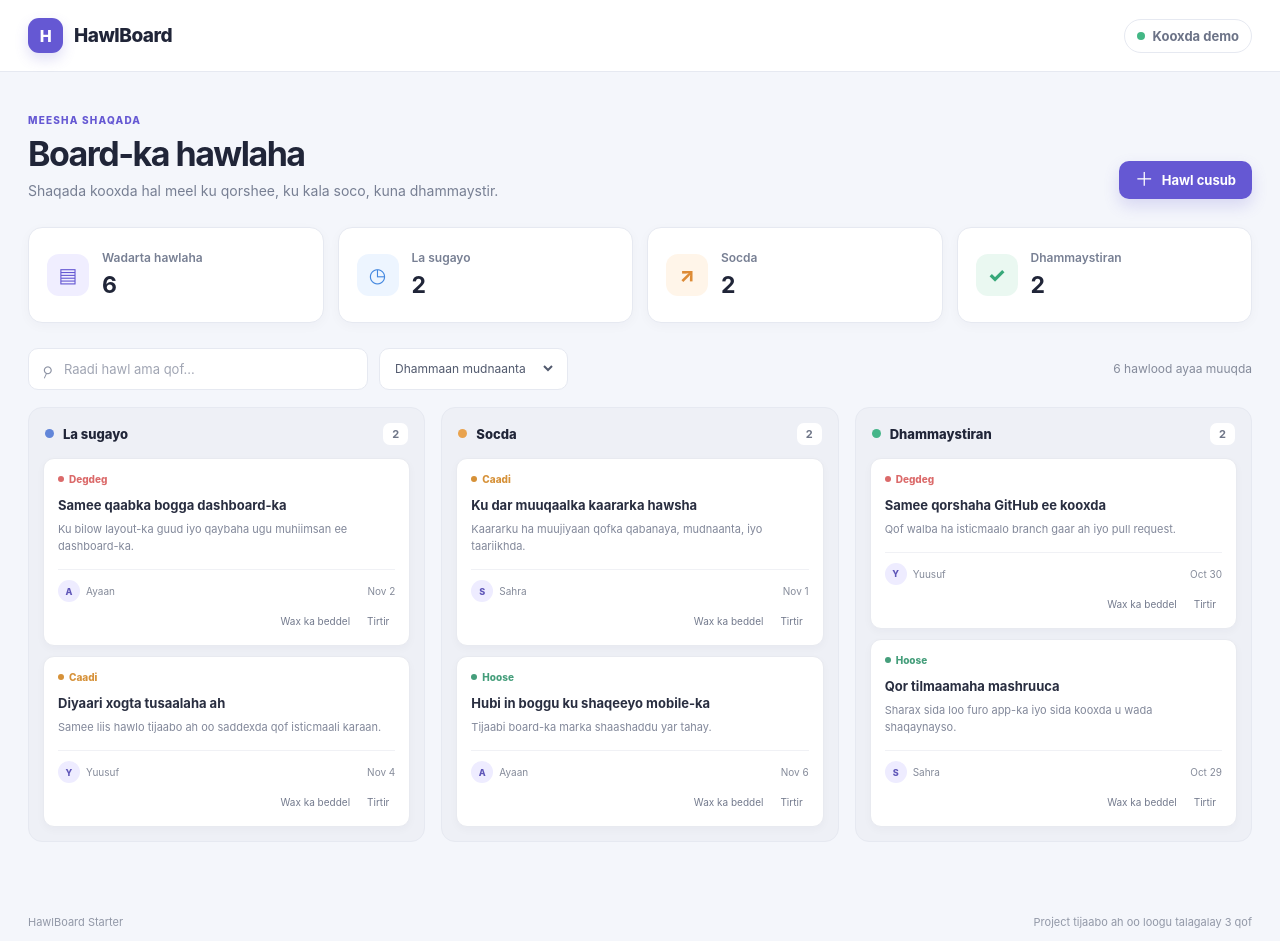
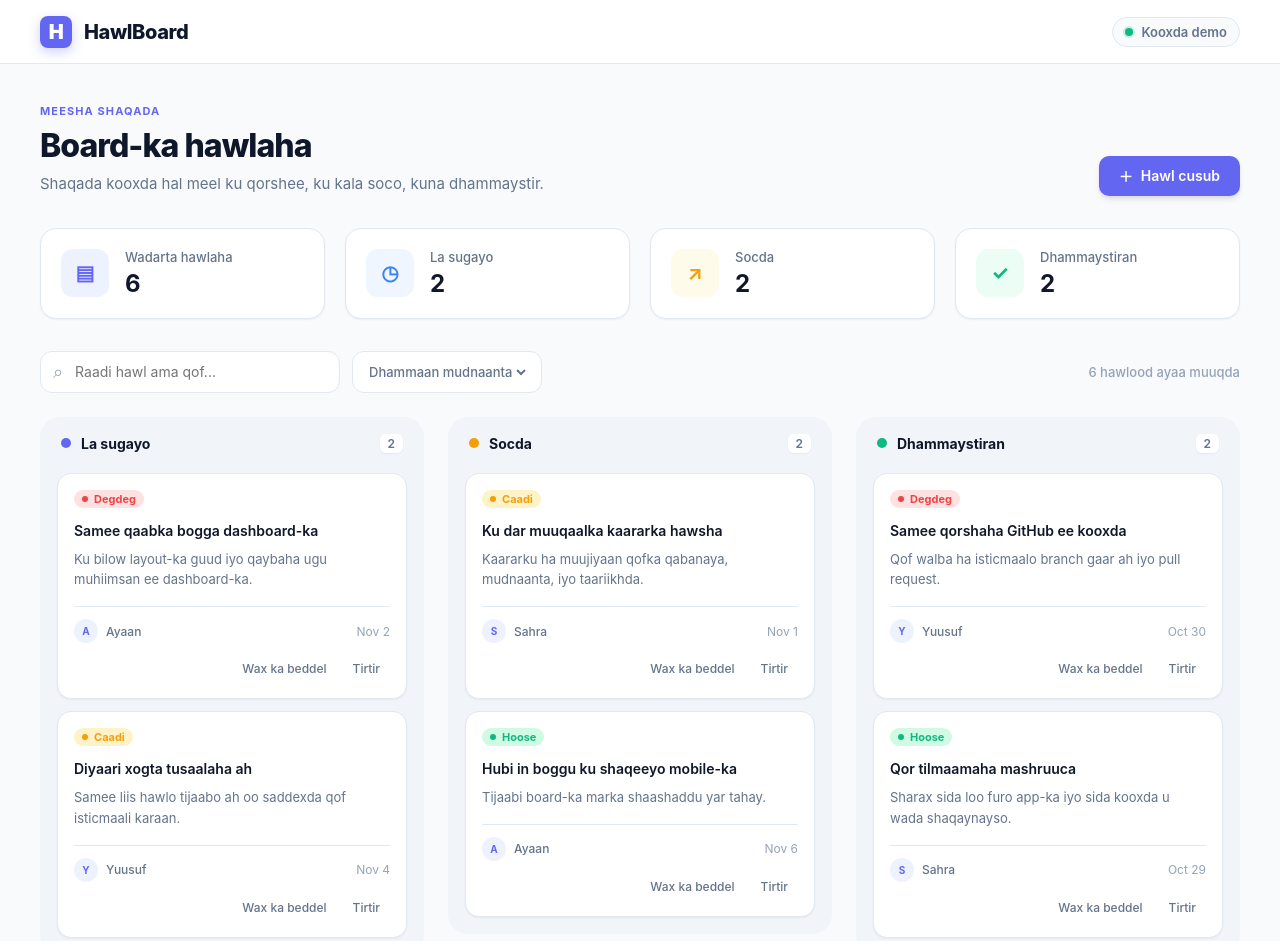
Before and after one commit to shiine89/HawlBoard, a plain HTML site: page index.html in a window 1280 px wide. Shown: the top 941 px of the page. Drawn offline with Linux system fonts and the light colour scheme.

Commit message:
Restore task editing logic and UI/UX Pro Max styles

```diff
--- a/styles.css
+++ b/styles.css
@@ -1,123 +1,349 @@
 :root {
-  font-family: Inter, ui-sans-serif, system-ui, -apple-system, BlinkMacSystemFont, "Segoe UI", sans-serif;
-  color: #202538;
-  background: #f4f6fb;
-  font-synthesis: none;
+  /* Pro Max Color Palette */
+  --brand-primary: #6366f1;
+  --brand-primary-hover: #4f46e5;
+  --brand-primary-soft: #eef2ff;
+
+  --bg-main: #f8fafc;
+  --bg-surface: #ffffff;
+  --bg-column: #f1f5f9;
+
+  --text-main: #0f172a;
+  --text-muted: #64748b;
+  --text-light: #94a3b8;
+
+  --border-soft: #e2e8f0;
+  --border-medium: #cbd5e1;
+
+  /* Status Colors */
+  --color-todo: #6366f1;
+  --color-progress: #f59e0b;
+  --color-done: #10b981;
+
+  /* Shadows */
+  --shadow-sm: 0 1px 2px 0 rgb(0 0 0 / 0.05);
+  --shadow-md: 0 4px 6px -1px rgb(0 0 0 / 0.1), 0 2px 4px -2px rgb(0 0 0 / 0.1);
+  --shadow-lg: 0 10px 15px -3px rgb(0 0 0 / 0.1), 0 4px 6px -4px rgb(0 0 0 / 0.1);
+  --shadow-xl: 0 20px 25px -5px rgb(0 0 0 / 0.1), 0 8px 10px -6px rgb(0 0 0 / 0.1);
+
+  font-family: 'Inter', system-ui, -apple-system, sans-serif;
+  color: var(--text-main);
+  background: var(--bg-main);
   text-rendering: optimizeLegibility;
-  --ink: #202538;
-  --muted: #777f93;
-  --line: #e6e9f1;
-  --purple: #6558d3;
-  --surface: #ffffff;
+  -webkit-font-smoothing: antialiased;
 }
+
 * { box-sizing: border-box; }
-body { margin: 0; min-width: 320px; background: #f4f6fb; }
+body { margin: 0; min-width: 320px; background: var(--bg-main); }
 button, input, select, textarea { font: inherit; }
-button { cursor: pointer; }
-.app-shell { min-height: 100vh; }
-.topbar { height: 72px; padding: 0 max(28px, calc((100vw - 1240px) / 2)); display: flex; align-items: center; justify-content: space-between; background: var(--surface); border-bottom: 1px solid var(--line); }
-.brand { display: inline-flex; align-items: center; gap: 11px; text-decoration: none; color: var(--ink); font-weight: 760; letter-spacing: -.03em; }
-.brand-mark { display: grid; place-items: center; width: 35px; height: 35px; border-radius: 11px; background: #6558d3; color: white; font-weight: 800; box-shadow: 0 6px 14px #6558d333; }
-.brand-name { font-size: 19px; }
-.team-pill { display: inline-flex; align-items: center; gap: 8px; color: #6c7387; font-size: 13px; font-weight: 650; padding: 8px 12px; border: 1px solid var(--line); border-radius: 999px; }
-.online-dot { width: 8px; height: 8px; background: #43b785; border-radius: 50%; }
-.page-content { width: min(1240px, calc(100% - 56px)); margin: 0 auto; padding: 42px 0 56px; }
-.page-heading { display: flex; justify-content: space-between; align-items: end; gap: 24px; margin-bottom: 28px; }
-.eyebrow { margin: 0 0 9px; color: var(--purple); font-weight: 800; font-size: 10px; letter-spacing: .12em; }
-h1, h2, h3, p { margin-top: 0; }
-h1 { margin-bottom: 8px; font-size: clamp(27px, 3vw, 34px); letter-spacing: -.045em; line-height: 1.14; }
-.page-description { margin-bottom: 0; color: var(--muted); font-size: 14px; }
-.button { display: inline-flex; justify-content: center; align-items: center; gap: 8px; border: 0; border-radius: 10px; padding: 11px 16px; font-size: 13px; font-weight: 720; transition: transform .15s ease, box-shadow .15s ease, background .15s ease; }
-.button:hover { transform: translateY(-1px); }
-.button-primary { background: var(--purple); color: white; box-shadow: 0 7px 16px #6558d333; }
-.button-primary:hover { background: #574bc3; box-shadow: 0 9px 19px #6558d344; }
-.button-primary span { font-size: 19px; line-height: 12px; }
-.button-secondary { color: #535b70; background: #f2f3f8; }
-.stats-grid { display: grid; grid-template-columns: repeat(4, 1fr); gap: 14px; margin-bottom: 25px; }
-.stat-card { min-height: 96px; display: flex; align-items: center; gap: 13px; padding: 18px; background: var(--surface); border: 1px solid var(--line); border-radius: 14px; box-shadow: 0 3px 12px #20253808; }
-.stat-card p { margin: 0 0 6px; color: var(--muted); font-size: 12px; font-weight: 600; }
-.stat-card strong { font-size: 23px; letter-spacing: -.04em; }
-.stat-icon { width: 42px; height: 42px; flex: 0 0 auto; display: grid; place-items: center; border-radius: 12px; font-size: 20px; font-weight: 800; }
-.icon-purple { color: #6558d3; background: #f0eeff; }
-.icon-blue { color: #4387df; background: #edf5ff; }
-.icon-orange { color: #dd8b36; background: #fff5e9; }
-.icon-green { color: #37a879; background: #eaf8f1; }
-.board-toolbar { display: flex; align-items: center; gap: 11px; margin-bottom: 17px; }
-.search-box, .filter-box { height: 42px; display: flex; align-items: center; background: var(--surface); border: 1px solid var(--line); border-radius: 10px; }
-.search-box { width: min(340px, 48vw); padding: 0 12px; gap: 8px; }
-.search-icon { color: #8c92a3; font-size: 23px; transform: rotate(-20deg); }
-.search-box input { width: 100%; border: 0; outline: 0; color: var(--ink); font-size: 13px; background: transparent; }
-.search-box input::placeholder { color: #a0a5b3; }
-.filter-box { padding: 0 11px; }
-.filter-box select { min-width: 165px; border: 0; outline: 0; color: #525a6e; background: transparent; font-size: 12px; }
-.results-label { margin: 0 0 0 auto; color: #858b9b; font-size: 12px; }
-.board { display: grid; grid-template-columns: repeat(3, minmax(0, 1fr)); gap: 16px; align-items: start; }
-.board-column { min-height: 300px; padding: 14px; border-radius: 14px; border: 1px solid var(--line); background: #eef0f6; }
-.column-heading { display: flex; align-items: center; justify-content: space-between; margin-bottom: 13px; padding: 1px 2px 0; }
-.column-title { display: flex; align-items: center; gap: 9px; }
-.column-title h2 { margin: 0; font-size: 13px; font-weight: 760; }
-.column-dot { width: 9px; height: 9px; border-radius: 50%; }
-.dot-todo { background: #6286d9; }
-.dot-progress { background: #e9a34e; }
-.dot-done { background: #45b589; }
-.column-count { min-width: 25px; padding: 4px 7px; border-radius: 7px; text-align: center; background: #fff; color: #6f7688; font-size: 11px; font-weight: 700; }
-.task-list { display: grid; gap: 10px; min-height: 220px; }
-.task-card { padding: 14px; border-radius: 11px; border: 1px solid #e8eaf0; background: white; box-shadow: 0 3px 9px #20253808; }
-.task-card-top, .task-meta, .task-actions { display: flex; align-items: center; }
-.task-card-top { justify-content: space-between; gap: 8px; margin-bottom: 11px; }
-.priority { display: inline-flex; align-items: center; gap: 5px; font-size: 10px; font-weight: 760; }
+button { cursor: pointer; transition: all 0.2s cubic-bezier(0.4, 0, 0.2, 1); }
+
+.app-shell { min-height: 100vh; display: flex; flex-direction: column; }
+
+/* --- Topbar --- */
+.topbar {
+  height: 64px;
+  padding: 0 max(24px, calc((100vw - 1200px) / 2));
+  display: flex;
+  align-items: center;
+  justify-content: space-between;
+  background: var(--bg-surface);
+  border-bottom: 1px solid var(--border-soft);
+  position: sticky;
+  top: 0;
+  z-index: 50;
+}
+.brand {
+  display: inline-flex;
+  align-items: center;
+  gap: 12px;
+  text-decoration: none;
+  color: var(--text-main);
+  font-weight: 800;
+  font-size: 20px;
+  letter-spacing: -0.02em;
+}
+.brand-mark {
+  display: grid;
+  place-items: center;
+  width: 32px;
+  height: 32px;
+  border-radius: 8px;
+  background: var(--brand-primary);
+  color: white;
+  font-weight: 900;
+  box-shadow: 0 4px 12px rgba(99, 102, 241, 0.3);
+}
+.team-pill {
+  display: inline-flex;
+  align-items: center;
+  gap: 8px;
+  color: var(--text-muted);
+  font-size: 13px;
+  font-weight: 600;
+  padding: 6px 12px;
+  background: var(--bg-main);
+  border: 1px solid var(--border-soft);
+  border-radius: 999px;
+}
+.online-dot { width: 8px; height: 8px; background: var(--color-done); border-radius: 50%; box-shadow: 0 0 0 2px rgba(16, 185, 129, 0.2); }
+
+/* --- Page Content --- */
+.page-content { width: min(1200px, calc(100% - 48px)); margin: 0 auto; padding: 40px 0; flex: 1; }
+.page-heading { display: flex; justify-content: space-between; align-items: flex-end; gap: 24px; margin-bottom: 32px; }
+.eyebrow { margin: 0 0 8px; color: var(--brand-primary); font-weight: 700; font-size: 11px; text-transform: uppercase; letter-spacing: 0.1em; }
+h1 { margin: 0 0 8px; font-size: clamp(24px, 4vw, 32px); font-weight: 800; letter-spacing: -0.03em; color: var(--text-main); }
+.page-description { margin: 0; color: var(--text-muted); font-size: 15px; line-height: 1.5; }
+
+/* --- Buttons --- */
+.button {
+  display: inline-flex;
+  justify-content: center;
+  align-items: center;
+  gap: 8px;
+  border: 0;
+  border-radius: 10px;
+  padding: 10px 20px;
+  font-size: 14px;
+  font-weight: 600;
+}
+.button-primary {
+  background: var(--brand-primary);
+  color: white;
+  box-shadow: var(--shadow-md);
+}
+.button-primary:hover {
+  background: var(--brand-primary-hover);
+  transform: translateY(-1px);
+  box-shadow: var(--shadow-lg);
+}
+.button-secondary {
+  color: var(--text-main);
+  background: var(--bg-surface);
+  border: 1px solid var(--border-soft);
+}
+.button-secondary:hover { background: var(--bg-main); }
+
+/* --- Stats Grid --- */
+.stats-grid { display: grid; grid-template-columns: repeat(4, 1fr); gap: 20px; margin-bottom: 32px; }
+.stat-card {
+  display: flex;
+  align-items: center;
+  gap: 16px;
+  padding: 20px;
+  background: var(--bg-surface);
+  border: 1px solid var(--border-soft);
+  border-radius: 16px;
+  box-shadow: var(--shadow-sm);
+  transition: transform 0.2s ease;
+}
+.stat-card:hover { transform: translateY(-2px); box-shadow: var(--shadow-md); }
+.stat-card p { margin: 0 0 4px; color: var(--text-muted); font-size: 13px; font-weight: 500; }
+.stat-card strong { font-size: 24px; font-weight: 700; color: var(--text-main); }
+.stat-icon {
+  width: 48px;
+  height: 48px;
+  display: grid;
+  place-items: center;
+  border-radius: 12px;
+  font-size: 20px;
+  font-weight: 700;
+}
+.icon-purple { color: var(--brand-primary); background: var(--brand-primary-soft); }
+.icon-blue { color: #3b82f6; background: #eff6ff; }
+.icon-orange { color: #f59e0b; background: #fffbeb; }
+.icon-green { color: var(--color-done); background: #ecfdf5; }
+
+/* --- Board Toolbar --- */
+.board-toolbar { display: flex; align-items: center; gap: 12px; margin-bottom: 24px; }
+.search-box, .filter-box {
+  height: 42px;
+  display: flex;
+  align-items: center;
+  background: var(--bg-surface);
+  border: 1px solid var(--border-soft);
+  border-radius: 12px;
+  transition: border-color 0.2s, box-shadow 0.2s;
+}
+.search-box:focus-within, .filter-box:focus-within {
+  border-color: var(--brand-primary);
+  box-shadow: 0 0 0 3px rgba(99, 102, 241, 0.1);
+}
+.search-box { width: min(300px, 40vw); padding: 0 12px; gap: 10px; }
+.search-icon { color: var(--text-light); font-size: 18px; }
+.search-box input { width: 100%; border: 0; outline: 0; color: var(--text-main); font-size: 14px; background: transparent; }
+.filter-box { padding: 0 12px; }
+.filter-box select { border: 0; outline: 0; color: var(--text-muted); background: transparent; font-size: 13px; font-weight: 500; cursor: pointer; }
+.results-label { margin-left: auto; color: var(--text-light); font-size: 13px; font-weight: 500; }
+
+/* --- Board --- */
+.board { display: grid; grid-template-columns: repeat(3, 1fr); gap: 24px; align-items: start; }
+.board-column {
+  background: var(--bg-column);
+  border-radius: 20px;
+  padding: 16px;
+  min-height: 500px;
+  border: 1px solid transparent;
+  transition: background 0.3s ease;
+}
+.column-heading { display: flex; align-items: center; justify-content: space-between; margin-bottom: 20px; padding: 0 4px; }
+.column-title { display: flex; align-items: center; gap: 10px; }
+.column-title h2 { margin: 0; font-size: 14px; font-weight: 700; color: var(--text-main); }
+.column-dot { width: 10px; height: 10px; border-radius: 50%; }
+.dot-todo { background: var(--color-todo); }
+.dot-progress { background: var(--color-progress); }
+.dot-done { background: var(--color-done); }
+.column-count {
+  padding: 2px 8px;
+  background: var(--bg-surface);
+  color: var(--text-muted);
+  font-size: 12px;
+  font-weight: 600;
+  border-radius: 6px;
+  box-shadow: var(--shadow-sm);
+}
+.task-list { display: grid; gap: 12px; min-height: 200px; }
+
+/* --- Task Cards --- */
+.task-card {
+  background: var(--bg-surface);
+  padding: 16px;
+  border-radius: 14px;
+  border: 1px solid var(--border-soft);
+  box-shadow: var(--shadow-sm);
+  transition: all 0.2s cubic-bezier(0.4, 0, 0.2, 1);
+  cursor: default;
+}
+.task-card:hover {
+  transform: translateY(-3px);
+  box-shadow: var(--shadow-md);
+  border-color: var(--border-medium);
+}
+.task-card-top { display: flex; justify-content: space-between; align-items: flex-start; margin-bottom: 12px; }
+.priority {
+  display: inline-flex;
+  align-items: center;
+  gap: 6px;
+  font-size: 11px;
+  font-weight: 700;
+  padding: 2px 8px;
+  border-radius: 999px;
+  background: var(--bg-main);
+}
 .priority::before { content: ""; width: 6px; height: 6px; border-radius: 50%; background: currentColor; }
-.priority-high { color: #db6a6a; }
-.priority-medium { color: #d69138; }
-.priority-low { color: #459e7b; }
-.task-card h3 { margin: 0 0 7px; color: #292e40; font-size: 13px; line-height: 1.4; }
-.task-description { margin: 0 0 14px; color: #82889a; font-size: 11px; line-height: 1.55; }
-.task-meta { justify-content: space-between; gap: 8px; padding-top: 10px; border-top: 1px solid #f0f1f5; color: #858b9a; font-size: 10px; }
-.assignee { display: inline-flex; align-items: center; gap: 6px; min-width: 0; }
-.avatar { width: 22px; height: 22px; display: grid; place-items: center; border-radius: 50%; color: #5e55b8; background: #eeecff; font-size: 9px; font-weight: 800; }
-.due-date { white-space: nowrap; }
-.task-actions { justify-content: flex-end; gap: 5px; margin-top: 9px; }
-.task-action { padding: 4px 6px; color: #737a8d; border: 0; border-radius: 5px; background: transparent; font-size: 10px; }
-.task-action:hover { color: #4f45b7; background: #f3f1ff; }
-.empty-state { padding: 21px 10px; text-align: center; color: #989eac; font-size: 11px; }
-.page-footer { width: min(1240px, calc(100% - 56px)); display: flex; justify-content: space-between; gap: 16px; margin: 0 auto; padding: 17px 0 26px; color: #9298a7; font-size: 11px; }
-.task-dialog { width: min(480px, calc(100% - 28px)); padding: 0; border: 0; border-radius: 17px; box-shadow: 0 24px 80px #20253840; }
-.task-dialog::backdrop { background: #20253866; backdrop-filter: blur(3px); }
-.task-form { display: grid; gap: 15px; padding: 23px; }
-.dialog-heading { display: flex; align-items: start; justify-content: space-between; margin-bottom: 3px; }
-.dialog-heading h2 { margin: 0; font-size: 21px; letter-spacing: -.035em; }
-.icon-button { width: 31px; height: 31px; border: 0; border-radius: 8px; color: #73798b; background: #f1f2f7; font-size: 21px; line-height: 1; }
-.form-field { display: grid; gap: 7px; color: #52596c; font-size: 11px; font-weight: 700; }
-.form-field b { color: #d95b5b; }
-.form-field input, .form-field select, .form-field textarea { width: 100%; padding: 10px 11px; border: 1px solid #e3e6ee; border-radius: 8px; outline: none; color: #252a3b; background: white; font-size: 12px; font-weight: 450; }
-.form-field input:focus, .form-field select:focus, .form-field textarea:focus { border-color: #948be6; box-shadow: 0 0 0 3px #6558d318; }
-.form-field textarea { resize: vertical; }
-.form-row { display: grid; grid-template-columns: 1fr 1fr; gap: 12px; }
-.form-error { margin: -3px 0 0; color: #c94949; font-size: 11px; }
-.dialog-actions { display: flex; justify-content: flex-end; gap: 8px; margin-top: 2px; }
+.priority-high { color: #ef4444; background: #fee2e2; }
+.priority-medium { color: #f59e0b; background: #fef3c7; }
+.priority-low { color: #10b981; background: #d1fae5; }
+
+.task-card h3 { margin: 0 0 8px; color: var(--text-main); font-size: 14px; font-weight: 600; line-height: 1.5; }
+.task-description { margin: 0 0 16px; color: var(--text-muted); font-size: 13px; line-height: 1.6; }
+.task-meta {
+  display: flex;
+  justify-content: space-between;
+  align-items: center;
+  padding-top: 12px;
+  border-top: 1px solid var(--border-soft);
+  color: var(--text-light);
+  font-size: 12px;
+}
+.assignee { display: inline-flex; align-items: center; gap: 8px; font-weight: 500; color: var(--text-muted); }
+.avatar {
+  width: 24px;
+  height: 24px;
+  display: grid;
+  place-items: center;
+  border-radius: 50%;
+  background: var(--brand-primary-soft);
+  color: var(--brand-primary);
+  font-size: 10px;
+  font-weight: 700;
+}
+.task-actions { display: flex; justify-content: flex-end; gap: 6px; margin-top: 12px; }
+.task-action {
+  padding: 6px 10px;
+  color: var(--text-muted);
+  background: transparent;
+  border: 0;
+  border-radius: 6px;
+  font-size: 12px;
+  font-weight: 500;
+}
+.task-action:hover { color: var(--brand-primary); background: var(--brand-primary-soft); }
+
+.empty-state { padding: 32px 12px; text-align: center; color: var(--text-light); font-size: 13px; font-style: italic; }
+
+/* --- Footer --- */
+.page-footer {
+  width: min(1200px, calc(100% - 48px));
+  margin: 0 auto;
+  padding: 24px 0;
+  display: flex;
+  justify-content: space-between;
+  color: var(--text-light);
+  font-size: 12px;
+  border-top: 1px solid var(--border-soft);
+}
+
+/* --- Dialog --- */
+.task-dialog {
+  width: min(500px, calc(100% - 32px));
+  padding: 0;
+  border: 0;
+  border-radius: 20px;
+  box-shadow: var(--shadow-xl);
+  background: var(--bg-surface);
+}
+.task-dialog::backdrop { background: rgba(15, 23, 42, 0.6); backdrop-filter: blur(4px); }
+.task-form { display: grid; gap: 20px; padding: 32px; }
+.dialog-heading { display: flex; justify-content: space-between; align-items: start; margin-bottom: 8px; }
+.dialog-heading h2 { margin: 0; font-size: 24px; font-weight: 800; letter-spacing: -0.02em; }
+.icon-button {
+  width: 32px;
+  height: 32px;
+  border: 0;
+  border-radius: 8px;
+  color: var(--text-muted);
+  background: var(--bg-main);
+  font-size: 24px;
+  line-height: 1;
+}
+.icon-button:hover { background: var(--border-soft); color: var(--text-main); }
+
+.form-field { display: grid; gap: 8px; color: var(--text-muted); font-size: 13px; font-weight: 600; }
+.form-field b { color: #ef4444; }
+.form-field input, .form-field select, .form-field textarea {
+  width: 100%;
+  padding: 12px;
+  border: 1px solid var(--border-soft);
+  border-radius: 10px;
+  outline: 0;
+  color: var(--text-main);
+  background: var(--bg-main);
+  font-size: 14px;
+  transition: all 0.2s ease;
+}
+.form-field input:focus, .form-field select:focus, .form-field textarea:focus {
+  border-color: var(--brand-primary);
+  background: var(--bg-surface);
+  box-shadow: 0 0 0 4px rgba(99, 102, 241, 0.1);
+}
+.form-row { display: grid; grid-template-columns: 1fr 1fr; gap: 16px; }
+.form-error { margin: 0; color: #ef4444; font-size: 13px; font-weight: 500; text-align: center; }
+.dialog-actions { display: flex; justify-content: flex-end; gap: 12px; margin-top: 10px; }
+
 .sr-only { position: absolute; width: 1px; height: 1px; padding: 0; margin: -1px; overflow: hidden; clip: rect(0, 0, 0, 0); white-space: nowrap; border: 0; }
 [hidden] { display: none !important; }
-@media (max-width: 880px) {
+
+/* --- Responsive --- */
+@media (max-width: 1024px) {
   .stats-grid { grid-template-columns: repeat(2, 1fr); }
+}
+@media (max-width: 768px) {
   .board { grid-template-columns: 1fr; }
-  .board-column { min-height: 180px; }
-  .task-list { min-height: 45px; }
-}
-@media (max-width: 560px) {
-  .topbar { height: 62px; padding: 0 18px; }
-  .page-content { width: calc(100% - 36px); padding-top: 30px; }
-  .page-heading { align-items: start; flex-direction: column; gap: 17px; }
-  .page-heading .button { align-self: stretch; }
-  .stats-grid { gap: 9px; }
-  .stat-card { min-height: 80px; padding: 12px; gap: 9px; }
-  .stat-icon { width: 34px; height: 34px; border-radius: 10px; font-size: 17px; }
-  .stat-card p { font-size: 10px; }
-  .stat-card strong { font-size: 20px; }
-  .board-toolbar { align-items: stretch; flex-wrap: wrap; }
+  .page-heading { flex-direction: column; align-items: stretch; }
+  .page-heading .button { justify-content: center; }
+  .stats-grid { grid-template-columns: 1fr; }
+  .board-toolbar { flex-direction: column; align-items: stretch; }
   .search-box { width: 100%; }
-  .filter-box { flex: 1; }
-  .filter-box select { width: 100%; }
-  .results-label { align-self: center; }
-  .page-footer { width: calc(100% - 36px); flex-direction: column; gap: 5px; }
   .form-row { grid-template-columns: 1fr; }
 }
```
Also changed, not shown: src/features/task-form.js (+26 -2 lines).
